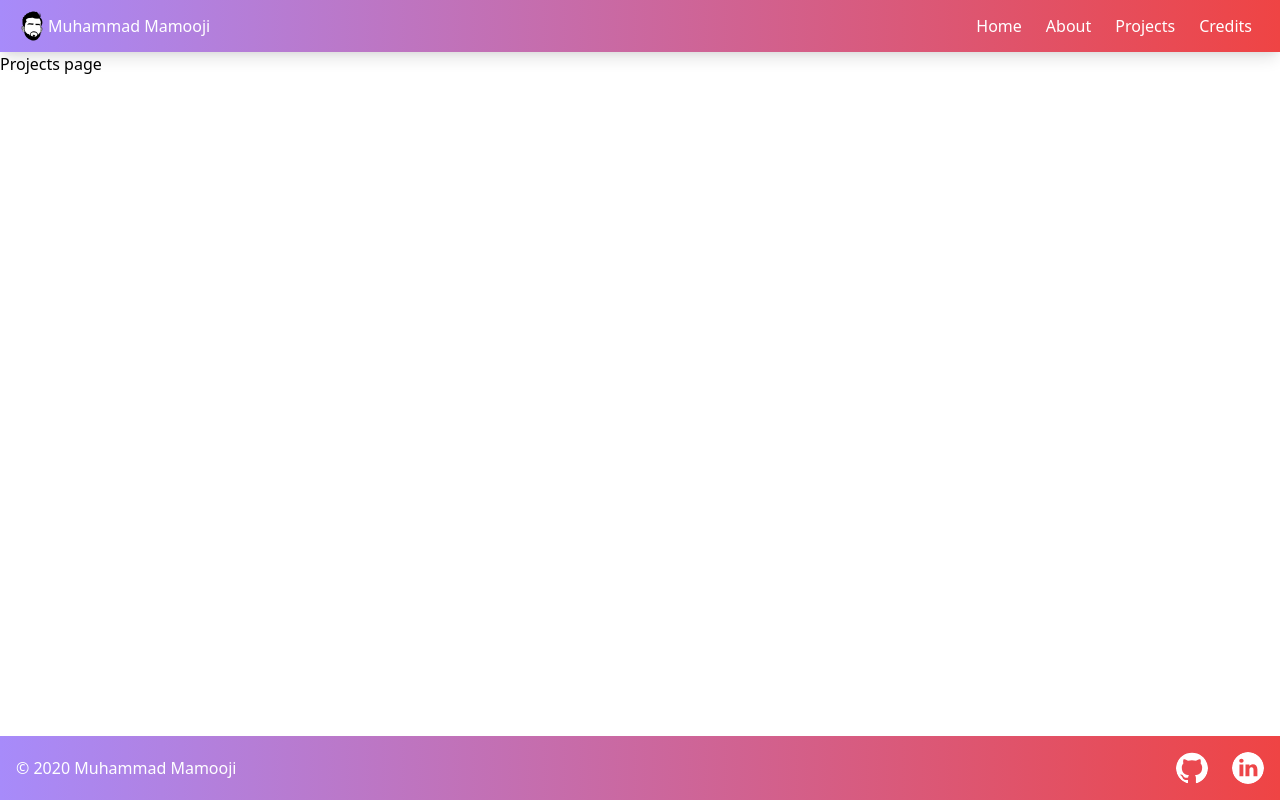
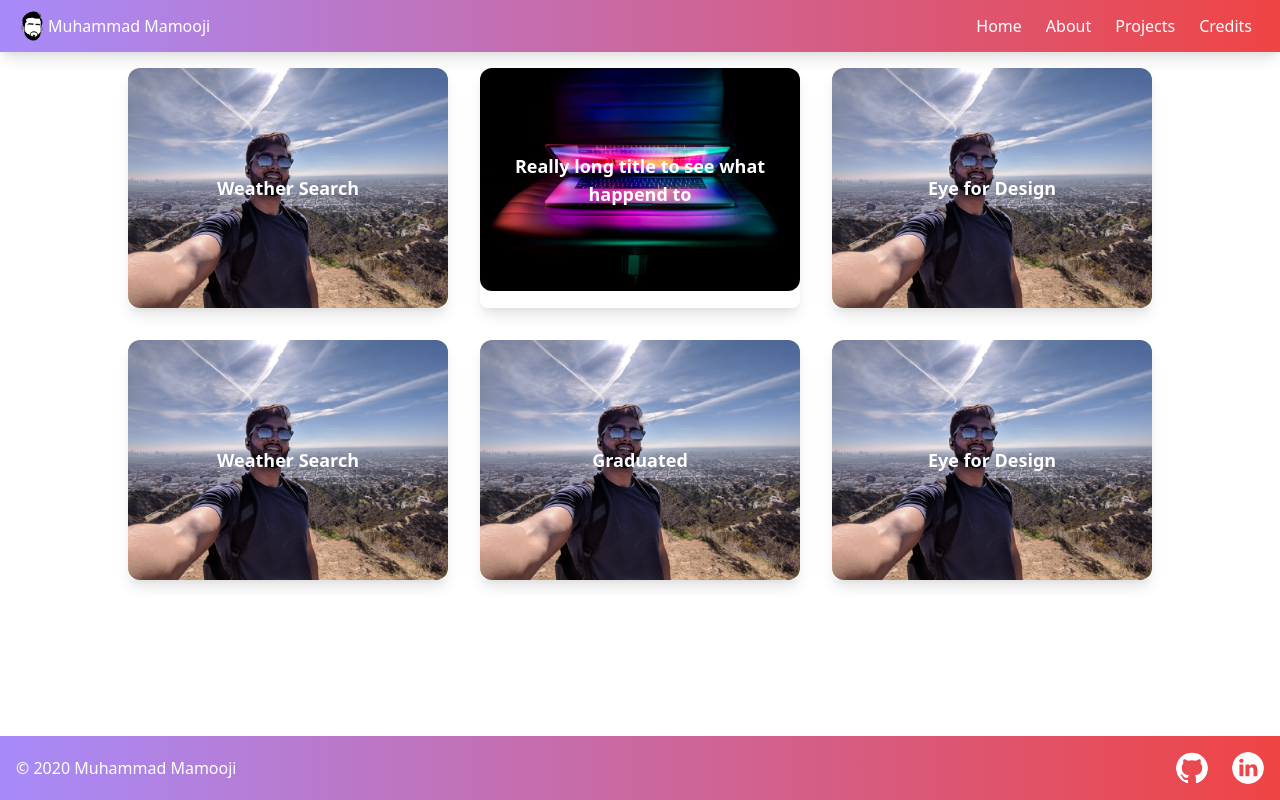
Before and after one commit to mamooji/tailwind-portfolio, a React (Create React App) app: page /projects in a window 1280 px wide. Built offline with nearby package versions, Linux system fonts and the light colour scheme.

Commit message:
started working on projects page

```diff
--- a/package.json
+++ b/package.json
@@ -15,6 +15,7 @@
     "react": "^17.0.1",
     "react-dom": "^17.0.1",
     "react-icons": "^3.11.0",
+    "react-modal": "^3.12.1",
     "react-router-dom": "^5.2.0",
     "react-scripts": "4.0.1",
     "tailwindcss": "npm:@tailwindcss/postcss7-compat@^2.0.1",
--- /dev/null
+++ b/src/Assets/Data/ProjectsText.js
@@ -0,0 +1,28 @@
+import Selfie from "../Images/selfie.webp";
+import Hero from "../Images/heroImage.webp";
+export const ProjectsText = [
+  {
+    title: "Weather Search",
+    image: Selfie,
+  },
+  {
+    title: "Really long title to see what happend to ",
+    image: Hero,
+  },
+  {
+    title: "Eye for Design",
+    image: Selfie,
+  },
+  {
+    title: "Weather Search",
+    image: Selfie,
+  },
+  {
+    title: "Graduated",
+    image: Selfie,
+  },
+  {
+    title: "Eye for Design",
+    image: Selfie,
+  },
+];
--- /dev/null
+++ b/src/components/Card/Projects/Project.js
@@ -0,0 +1,41 @@
+import React, { useState } from "react";
+import Modal from "react-modal";
+
+Modal.setAppElement();
+const Project = (props) => {
+  const [isModalOpen, setIsModalOpen] = useState(false);
+  return (
+    // <div
+    //   className="max-w-xs p-4 m-4 duration-500 transform rounded-lg bg-hero-image sm:w-full md:w-1/3 hover:scale-110"
+    //   onClick={() => setIsModalOpen(!isModalOpen)}
+    // >
+    <div
+      className="max-w-xs mx-4 my-4 rounded-lg shadow-lg md:w-1/3"
+      onClick={() => setIsModalOpen(!isModalOpen)}
+    >
+      <div className="relative flex flex-col items-center justify-center">
+        <img
+          className="block w-auto h-auto rounded-xl "
+          src={props.image}
+          alt="avatar"
+        />
+        <p className="absolute flex items-center justify-center text-lg font-bold text-center text-white ">
+          {props.title}
+        </p>
+      </div>
+
+      <Modal
+        isOpen={isModalOpen}
+        contentLabel="onRequestClose Example"
+        shouldCloseOnOverlayClick={true}
+        ariaHideApp={false}
+        onRequestClose={() => setIsModalOpen(!isModalOpen)}
+        className="absolute mt-12 bg-blue-300 outline-none rounded-xl top-10 bottom-10 right-10 left-10"
+      >
+        {props.title}
+      </Modal>
+    </div>
+  );
+};
+
+export default Project;
--- /dev/null
+++ b/src/components/Card/Projects/ProjectCards.js
@@ -0,0 +1,19 @@
+import React from "react";
+import Project from "./Project";
+import { ProjectsText } from "../../../Assets/Data/ProjectsText";
+
+const ProjectCards = () => {
+  return (
+    <section className="px-4 mb-10 overflow-x-hidden">
+      <div className="flex flex-wrap justify-center -mx-8">
+        {ProjectsText.map((project, index) => {
+          return (
+            <Project key={index} image={project.image} title={project.title} />
+          );
+        })}
+      </div>
+    </section>
+  );
+};
+
+export default ProjectCards;
--- a/src/components/Courses/Courses.js
+++ b/src/components/Courses/Courses.js
@@ -7,7 +7,6 @@ const Courses = () => {
     <div>
       <section className="px-4 py-8 ">
         <div className="flex flex-col max-w-3xl mx-auto">
-          {/* <h2 className="text-3xl font-semibold text-center text-gray-800"> */}
           <h2 className="px-1 text-xl font-semibold text-center text-gray-800 md:text-2xl">
             Here are some of the courses I have completed and am currently
             taking online, outside of my formal education!
--- a/src/pages/Projects.js
+++ b/src/pages/Projects.js
@@ -1,11 +1,7 @@
 import React from "react";
-
+import ProjectCards from "../components/Card/Projects/ProjectCards";
 const Projects = () => {
-  return (
-    <div className="">
-      <h1>Projects page</h1>
-    </div>
-  );
+  return <ProjectCards />;
 };
 
 export default Projects;
```
Also changed, not shown: 1 other file (tests, documents, lock files or other folders).
